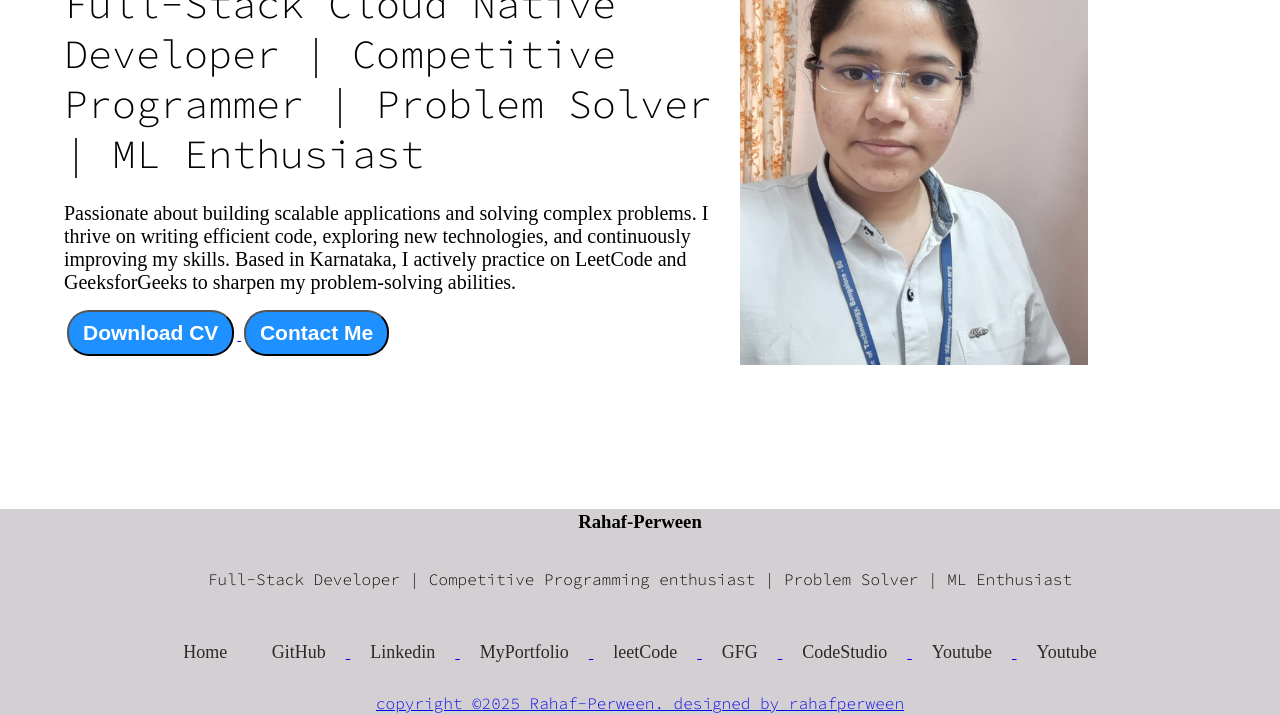
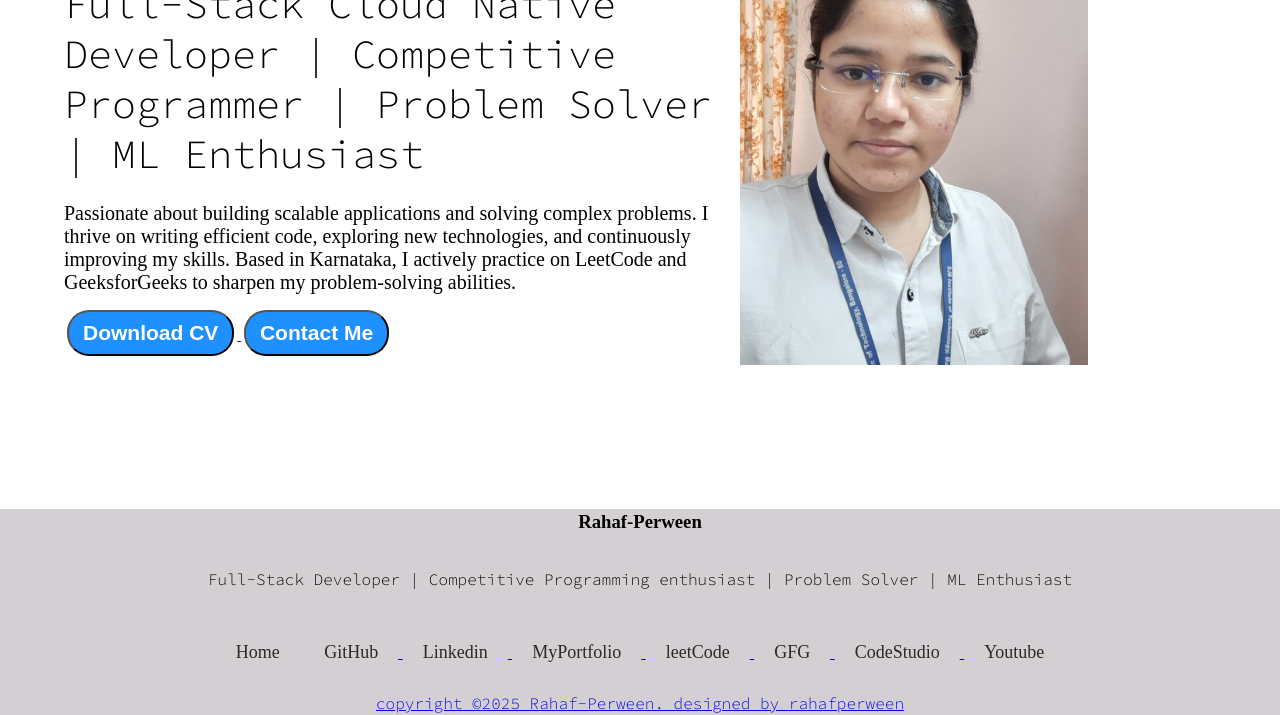
Before and after one commit to RAHAF321/MyWebsiteLive, a plain HTML site: page index.html in a window 1280 px wide. Shown: the part 243-958 px from the top of the page. Drawn offline with Linux system fonts and the light colour scheme.

Commit message:
manual revert of the changes commit

```diff
--- a/Components/footer.html
+++ b/Components/footer.html
@@ -18,7 +18,6 @@
     <li><a class="links" href="https://auth.geeksforgeeks.org/user/rahafperween/practice" target="_blank">GFG</li>
     <li><a class="links" href="https://www.codingninjas.com/codestudio/profile/rahaf321" target="_blank">CodeStudio</li>
     <li><a class="links" href="https://www.youtube.com/channel/UC-IySvMM4sr2HeWhVlYM3zw" target="_blank">Youtube</li>
-    <li><a class="links" href="https://www.youtube.com/channel/UC-IySvMM4sr2HeWhVlYM3zw" target="_blank">Youtube</li>
   </ul>
   </div>
 <!--  <br>-->
```
